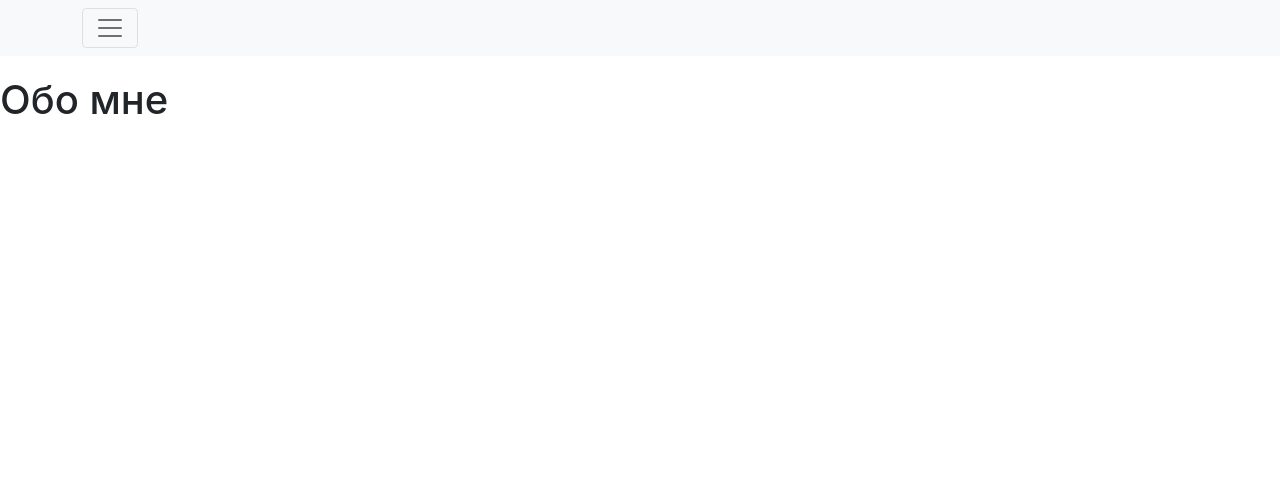
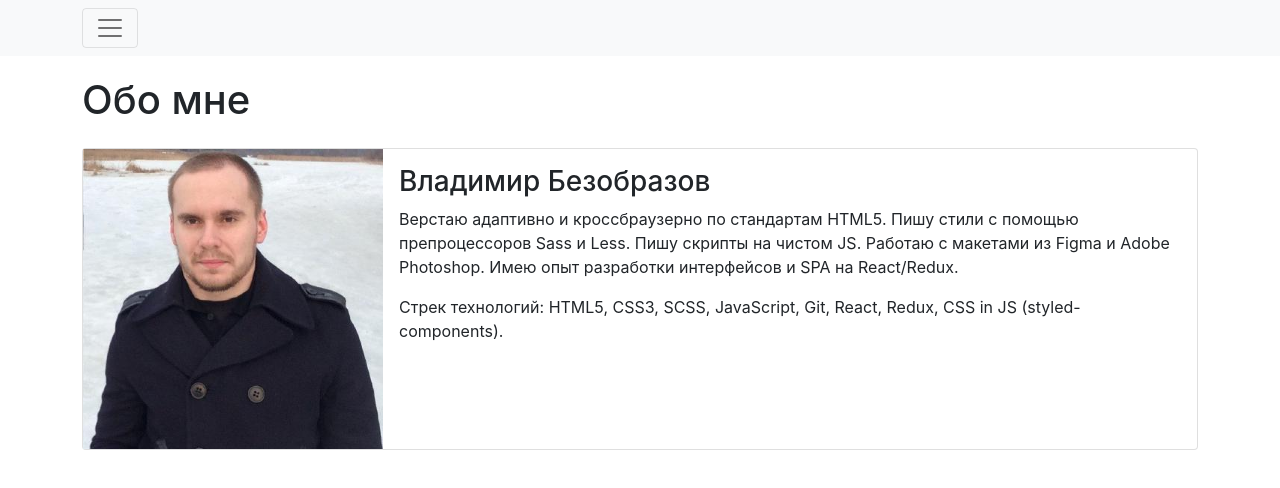
Before and after one commit to vladimir0503/mitrasoft-test, a React (Create React App) app: page /aboutMe in a window 1280 px wide. Shown: the top 488 px of the page. Built offline with nearby package versions, Linux system fonts and the light colour scheme.

Commit message:
Add about page

```diff
--- a/src/components/pages/AboutMe.jsx
+++ b/src/components/pages/AboutMe.jsx
@@ -1,11 +1,22 @@
-import React from 'react'
+import React from 'react';
+import { Card, Image, Container } from 'react-bootstrap';
+import avatar from '../../images/avatar.jpg';
 
 const AboutMe = () => {
   return (
-    <div>
-      <h1>Обо мне</h1>
-    </div>
-  )
-}
+    <Container>
+      <h1 className='mb-4'>Обо мне</h1>
+      <Card className='flex-row'>
+        <Image width={300} height={300} src={avatar} />
+        <Card.Body>
+          <h3>Владимир Безобразов</h3>
+          <p>Верстаю адаптивно и кроссбраузерно по стандартам HTML5. Пишу стили c помощью препроцессоров Sass и Less.
+            Пишу скрипты на чистом JS. Работаю с макетами из Figma и Adobe Photoshop. Имею опыт разработки интерфейсов и SPA на React/Redux.</p>
+          <p>Стрек технологий: HTML5, CSS3, SCSS, JavaScript, Git, React, Redux, CSS in JS (styled-components).</p>
+        </Card.Body>
+      </Card>
+    </Container>
+  );
+};
 
-export default AboutMe
+export default AboutMe;
```
